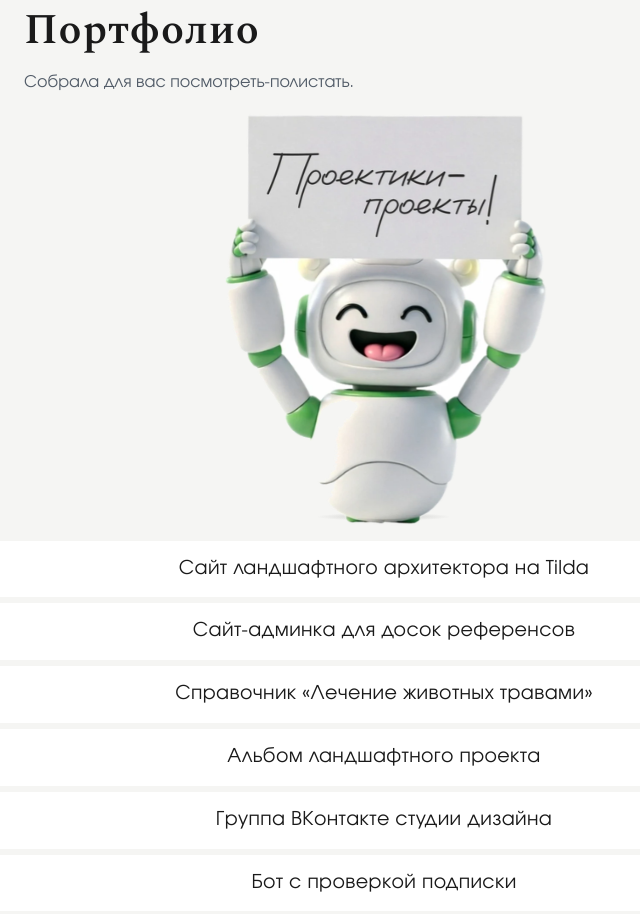
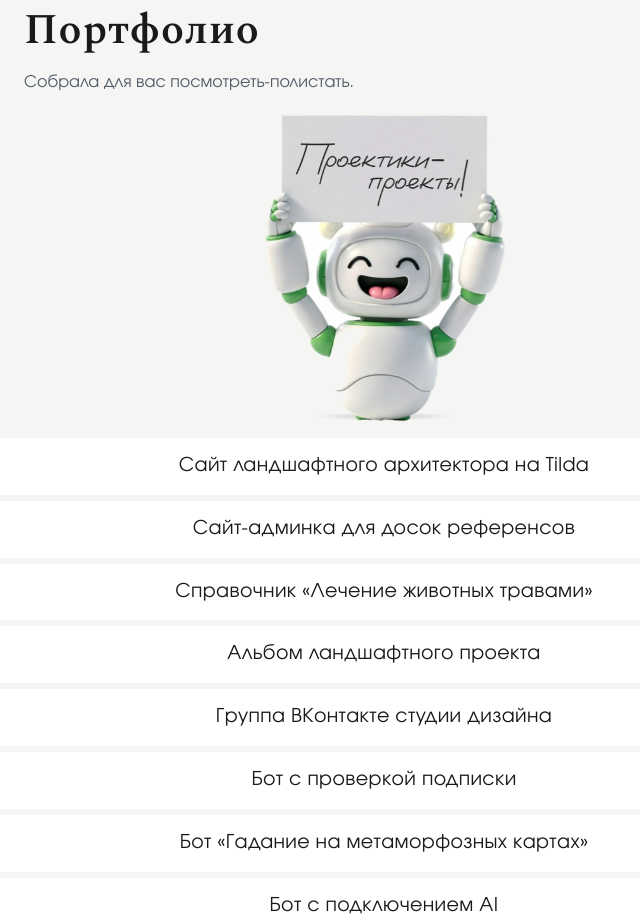
Before and after one commit to Vedminskoe/landing-tehspec, a plain HTML site: page index.html in a window 768 px wide. Shown: the part 3137-4051 px from the top of the page, without its empty margins (0-640 px from the left). Drawn offline with Linux system fonts and the light colour scheme.

Commit message:
портфолио: робот с табличкой на планшетах меньше на четверть
Диапазон 700-900 — ветка мобильного робота, он держит табличку над головой
и занимал весь кадр целиком. Сюда попадают iPad Mini 768, iPad Air 820
и Zenbook Fold 853: внутри ветки они ведут себя одинаково, отделить одну
модель от другой нечем. Выше 900 работает десктопный робот, там без правок.

Co-Authored-By: Claude Opus 5 <noreply@anthropic.com>

```diff
--- a/index.html
+++ b/index.html
@@ -1290,6 +1290,21 @@
       transition-delay: 0s;
     }
 
+    /* Робот с табличкой на планшетах — на четверть меньше.
+       Диапазон 700-900 это ветка мобильного робота: он держит табличку над
+       головой и занимает весь кадр. Сюда попадают iPad Mini 768, iPad Air 820
+       и Zenbook Fold 853 — внутри ветки они ведут себя одинаково, отделить
+       одну модель от другой нечем.
+       Выше 900 работает десктопный робот, там размер прежний.
+       Нижняя граница 700px — чтобы не задеть телефоны: у них кадр и так
+       узкий, робот в нём не великоват */
+    @media (min-width: 700px) and (max-width: 900px) {
+      /* Селектор с .cases__shot нарочно: правило блока max-width: 900px
+         стоит ниже по файлу и с одинаковым весом перебивало бы это.
+         Блок там статичный, поэтому при ширине меньше 100% его надо
+         возвращать в середину кадра вручную */
+      .cases__shot .cases__stub-wrap { width: 75%; margin-inline: auto; }
+    }
     /* Появление снимка — «Цвет» (28) из подборки _anim-demo.html: кадр входит
        обесцвеченным и пересвеченным, за время анимации набирает цвет и
        плотность. Разворачивается весь кадр разом, поэтому ни точки старта,
```
